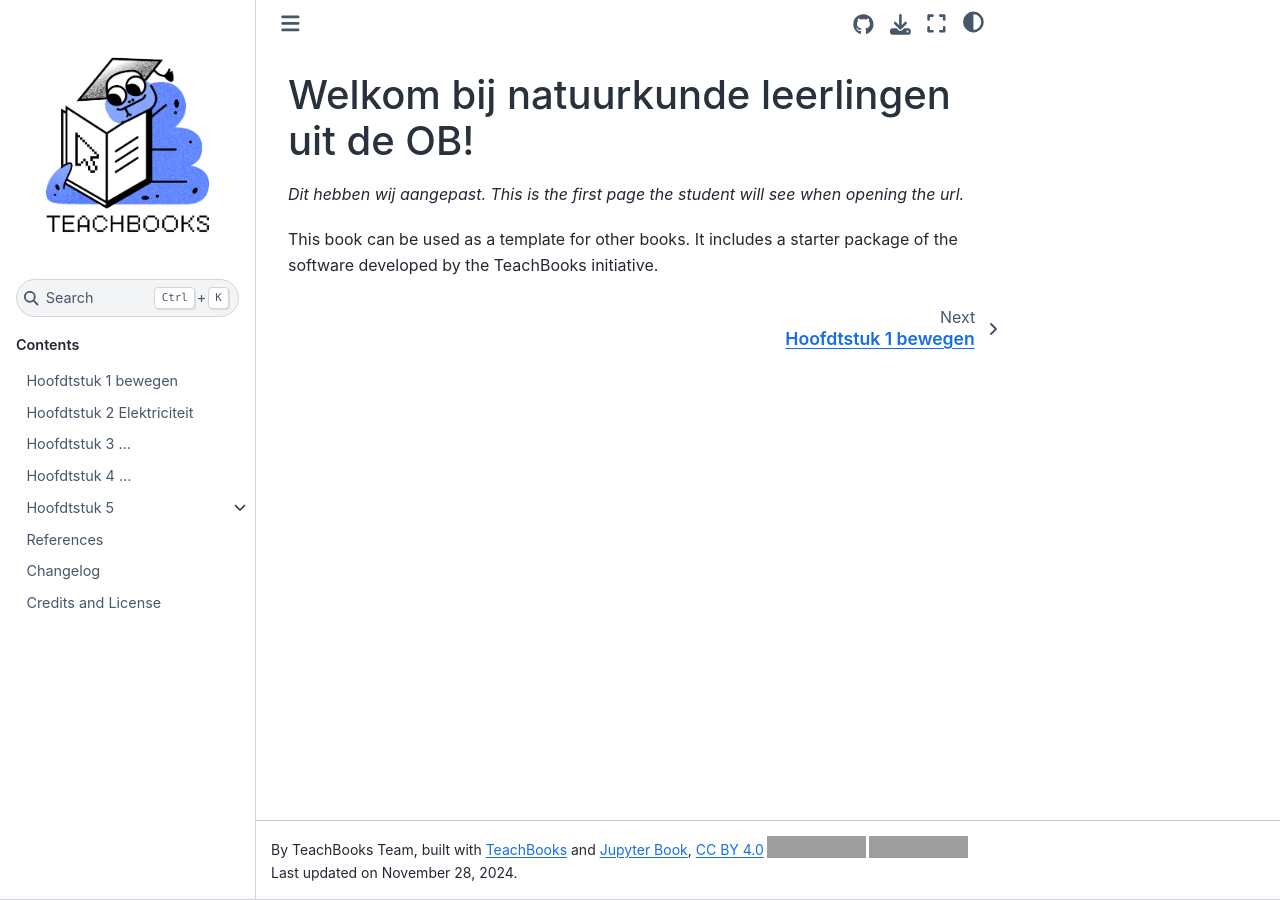
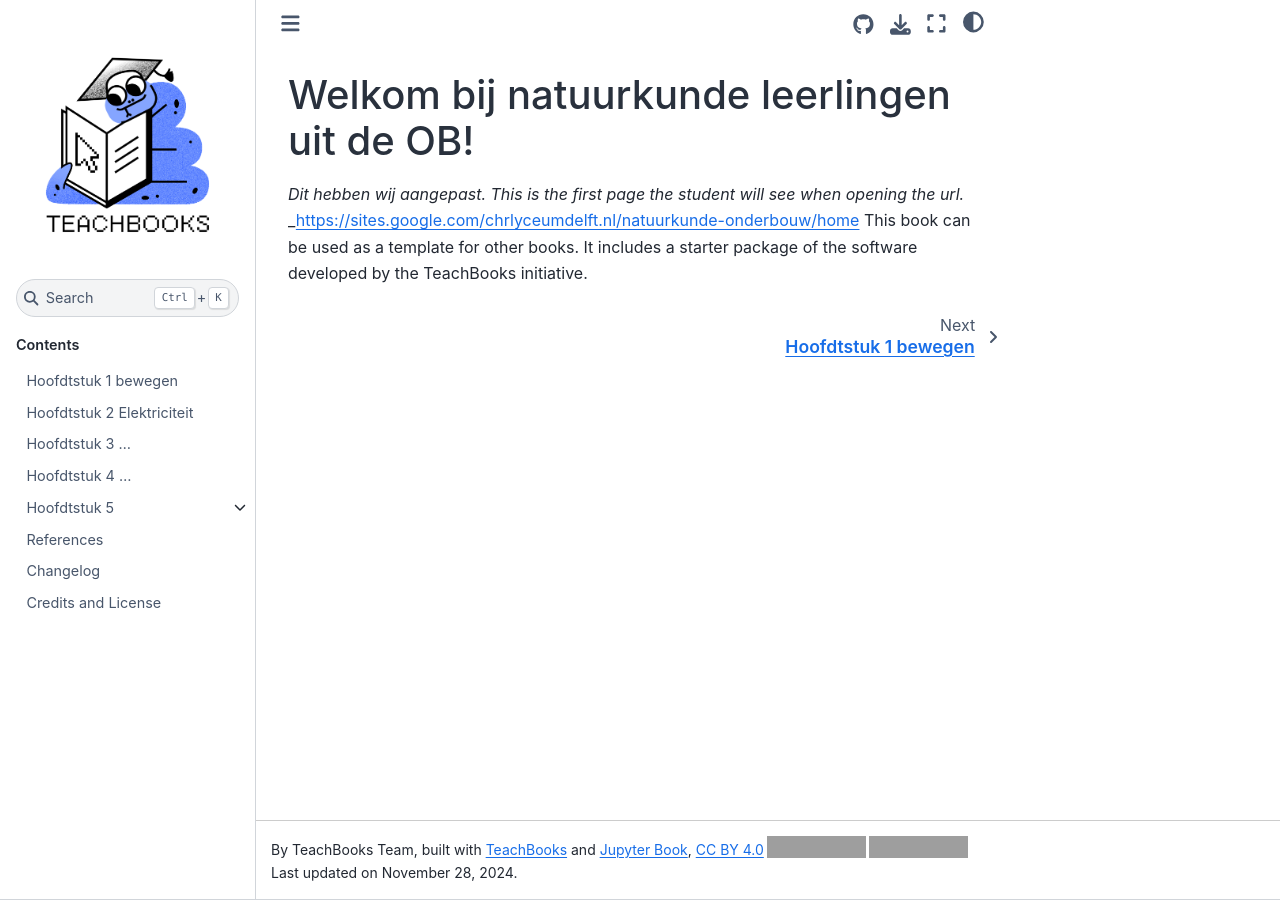
Before and after one commit to MeneerVisser/Natuurkunde-OB_H1, a Jupyter Book: the page built from book/intro.md, in a window 1280 px wide. Built offline with Jupyter Book 1.0.4 settings and Sphinx 7.4.7 and the Sphinx Book theme 1.1.4, drawn with Linux system fonts in a browser that asks for light colours; comment, search, counter and statistics services are not loaded; part of the change alters nothing that is shown; grey boxes are pictures that could not be loaded.

Commit message:
Update intro.md

```diff
--- a/book/intro.md
+++ b/book/intro.md
@@ -2,5 +2,5 @@
 # Welkom bij natuurkunde leerlingen uit de OB!
 
 _Dit hebben wij aangepast. This is the first page the student will see when opening the url._
-
+_https://sites.google.com/chrlyceumdelft.nl/natuurkunde-onderbouw/home
 This book can be used as a template for other books. It includes a starter package of the software developed by the TeachBooks initiative.
```
